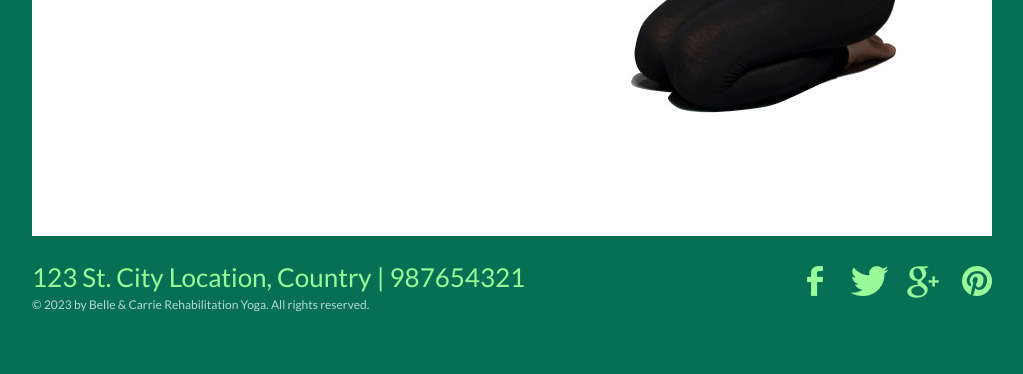
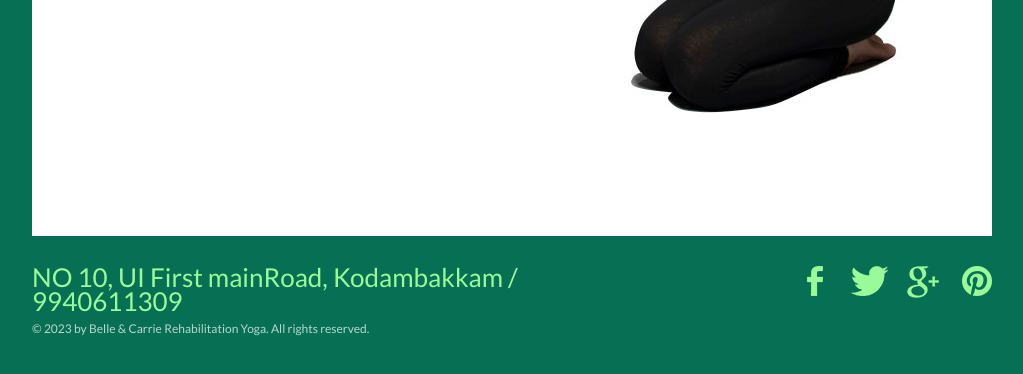
Before and after one commit to anirbansaha1986/yoga_template, a plain HTML site: page index.html in a window 1280 px wide. Shown: the part 874-1248 px from the top of the page, without its empty margins (128-1151 px from the left). Drawn offline with Linux system fonts and the light colour scheme.

Commit message:
updatedaddress
updated address space

```diff
--- a/index.html
+++ b/index.html
@@ -46,7 +46,7 @@
 	</div>
 	<div id="footer">
 		<div>
-			<span>123 St. City Location, Country | 987654321</span>
+			<span>NO 10, UI First mainRoad, Kodambakkam / 9940611309</span>
 			<p>
 				&copy; 2023 by Belle &amp; Carrie Rehabilitation Yoga. All rights reserved.
 			</p>
```
